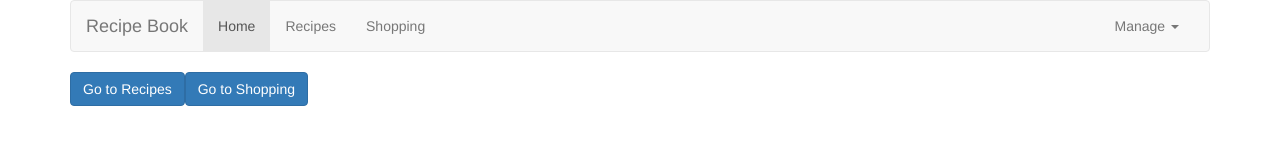
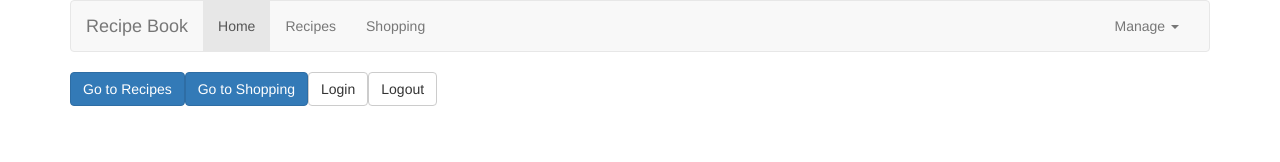
Before and after one commit to RobertoJuarez/angular-course, an Angular app in the folder course-project/: page / in a window 1280 px wide. Shown: the top 162 px of the page. Built offline with nearby package versions, Linux system fonts and the light colour scheme.

Commit message:
slide 132

```diff
--- a/course-project/src/app/app-routing/app-routing.module.ts
+++ b/course-project/src/app/app-routing/app-routing.module.ts
@@ -12,10 +12,14 @@ const APPLICATION_ROUTES: Routes = [
 
   { path: AppRoutes.HOME, component: HomeComponent },
 
-  { path: AppRoutes.RECIPES, component: RecipesComponent, children: [
-
-    { path: ':id', component: RecipeDetailComponent }
-  ] },
+  {
+    path: AppRoutes.RECIPES,
+    canActivateChild: [ AuthGuardService ],
+    component: RecipesComponent,
+    children: [
+      { path: ':id', component: RecipeDetailComponent }
+    ]
+  },
 
   { path: AppRoutes.SHOPPING, canActivate: [ AuthGuardService ], component: ShoppingComponent }
 ];
--- a/course-project/src/app/home/home.component.html
+++ b/course-project/src/app/home/home.component.html
@@ -2,3 +2,7 @@
 <button class="btn btn-primary" (click)="this.goToRecipes()">Go to Recipes</button>
 
 <button class="btn btn-primary" (click)="this.goToShopping()">Go to Shopping</button>
+
+<button class="btn btn-default" (click)="this.handleLoginButtonClick()">Login</button>
+
+<button class="btn btn-default" (click)="this.handleLogoutButtonClick()">Logout</button>
--- a/course-project/src/app/home/home.component.ts
+++ b/course-project/src/app/home/home.component.ts
@@ -2,6 +2,8 @@ import { Component, OnInit } from '@angular/core';
 import { Router } from '@angular/router';
 import { BaseComponent } from '../shared/base-component';
 import { AppRoutes } from '../app-routes';
+import { AuthGuardService } from '../shared/services/auth-guard.service';
+import { AuthService } from '../shared/services/auth.service';
 
 
 @Component({
@@ -12,7 +14,7 @@ import { AppRoutes } from '../app-routes';
 export class HomeComponent extends BaseComponent implements OnInit {
 
 
-  constructor( private router: Router ) {
+  constructor( private router: Router, private authService: AuthService ) {
     super();
   }
 
@@ -32,4 +34,16 @@ export class HomeComponent extends BaseComponent implements OnInit {
     this.router.navigate( [ AppRoutes.SHOPPING ] );
   }
 
+
+  public handleLoginButtonClick(): void {
+
+    this.authService.login();
+  }
+
+
+  public handleLogoutButtonClick(): void {
+
+    this.authService.logout();
+  }
+
 }
--- a/course-project/src/app/shared/services/auth-guard.service.ts
+++ b/course-project/src/app/shared/services/auth-guard.service.ts
@@ -1,12 +1,12 @@
 import { Injectable } from '@angular/core';
-import { ActivatedRouteSnapshot, CanActivate, Router, RouterStateSnapshot } from '@angular/router';
+import { ActivatedRouteSnapshot, CanActivate, CanActivateChild, Router, RouterStateSnapshot } from '@angular/router';
 import { Observable } from 'rxjs/Observable';
 import { AuthService } from './auth.service';
 import { AppRoutes } from '../../app-routes';
 
 
 @Injectable()
-export class AuthGuardService implements CanActivate {
+export class AuthGuardService implements CanActivate, CanActivateChild {
 
 
   constructor( private authService: AuthService,
@@ -31,4 +31,10 @@ export class AuthGuardService implements CanActivate {
             );
   }
 
+
+  canActivateChild( route: ActivatedRouteSnapshot, state: RouterStateSnapshot ): Observable<boolean> | Promise<boolean> | boolean {
+
+    return this.canActivate( route, state );
+  }
+
 }
```
